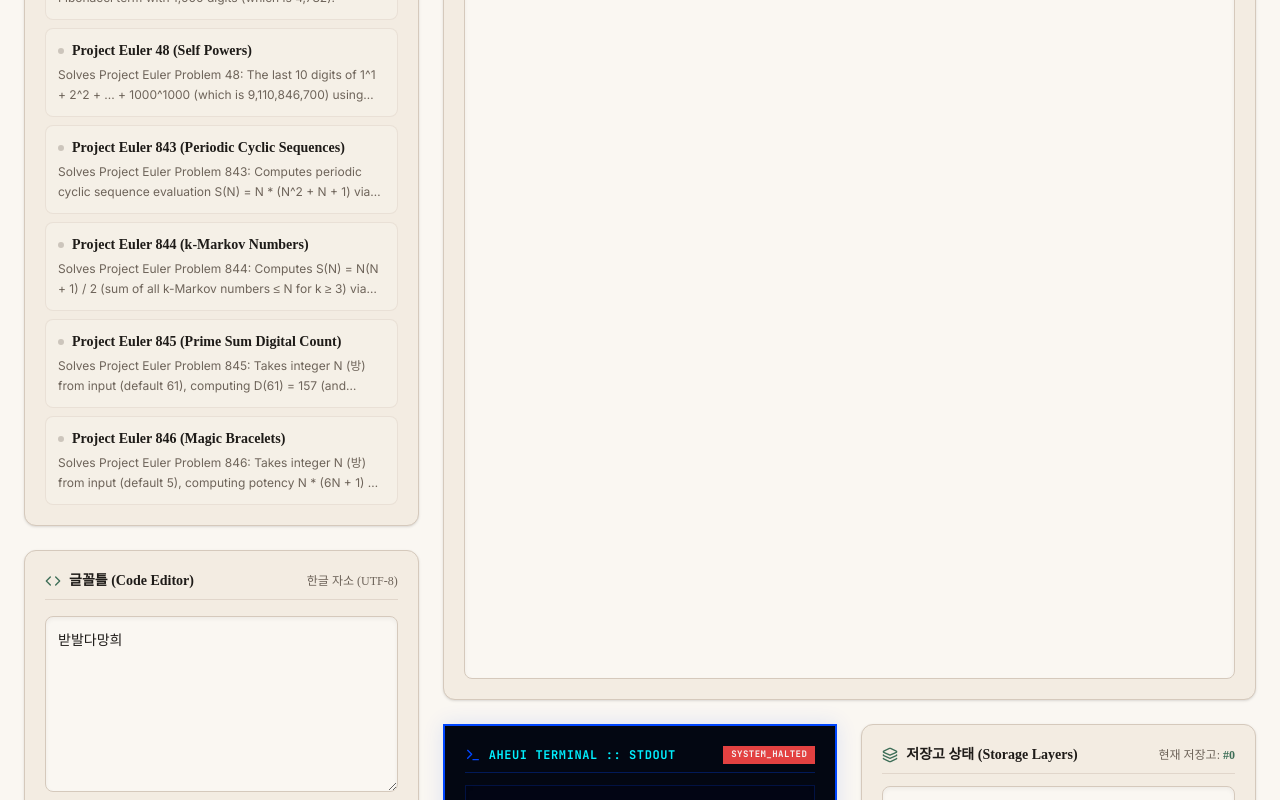
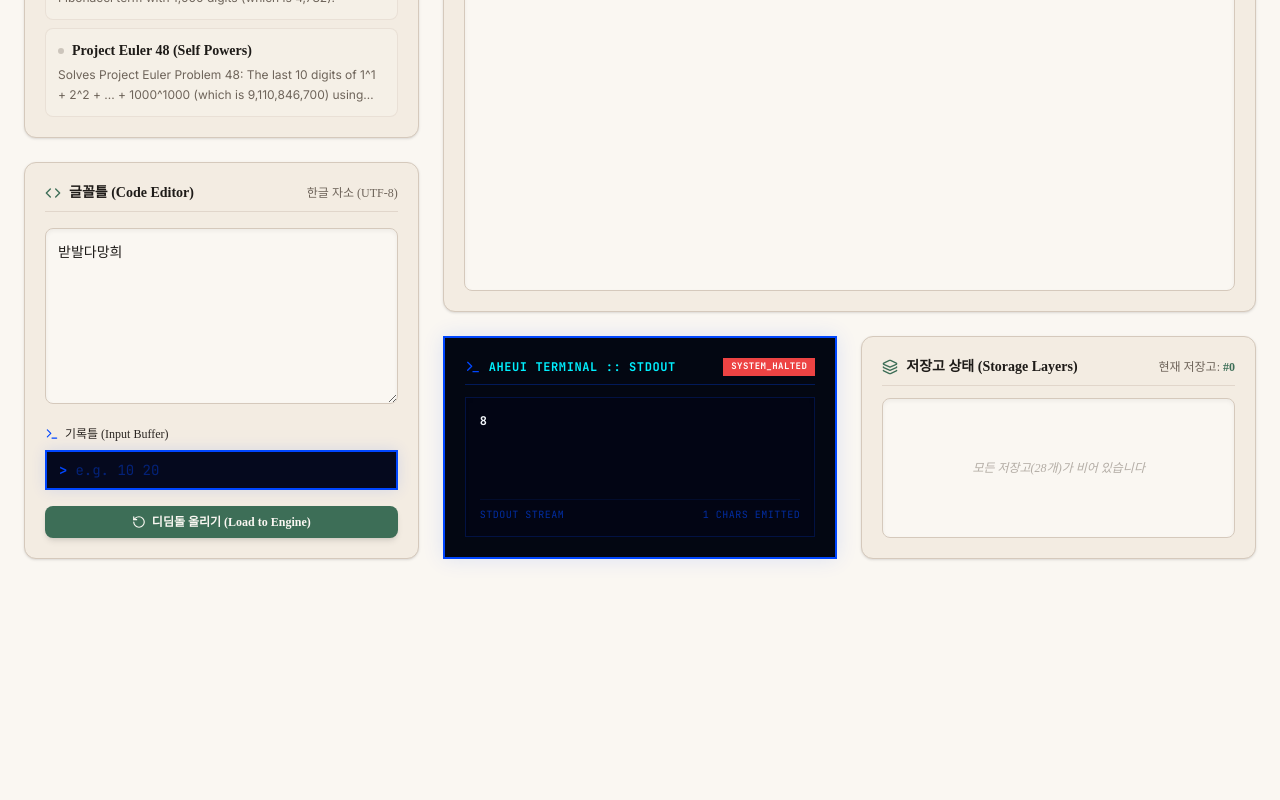
Before and after one commit to iannmiui-png/Aheuil-, a React (Vite) app: page / in a window 1280 px wide. Shown: the part 2760-3560 px from the top of the page. After the commit the page ends 3343 px from the top, so only its background shows below. Built offline with nearby package versions, Linux system fonts and the light colour scheme.

Commit message:
Remove multiple Project Euler problems from presets
Removed several Project Euler problems from the presets.

```diff
--- a/src/App.tsx
+++ b/src/App.tsx
@@ -188,30 +188,6 @@ const PRESETS = [
     description: "Solves Project Euler Problem 48: The last 10 digits of 1^1 + 2^2 + ... + 1000^1000 (which is 9,110,846,700) using BigInt stack arithmetic.",
     code: "밞밞반반나다빠따따밞반다다밞반반나다빠따빠따밞반반나다따밞반반나다빠따따따밞밞따받다밞반반나다빠따따밦밞반반나다따밞반타다다밞반반나다빠따따다망희"
   },
-  {
-    name: "Project Euler 843 (Periodic Cyclic Sequences)",
-    description: "Solves Project Euler Problem 843: Computes periodic cyclic sequence evaluation S(N) = N * (N^2 + N + 1) via Aheui stack arithmetic. Takes integer N (방) from input (default 10, returning S(10) = 1110). Changing N updates the stack arithmetic result dynamically.",
-    code: "방빠빠빠따다반반나다따망희",
-    defaultInput: "10"
-  },
-  {
-    name: "Project Euler 844 (k-Markov Numbers)",
-    description: "Solves Project Euler Problem 844: Computes S(N) = N(N + 1) / 2 (sum of all k-Markov numbers ≤ N for k ≥ 3) via Aheui stack arithmetic. Takes integer N (방) from input (default 100, returning S(100) = 5050).",
-    code: "방빠박다따반나망희",
-    defaultInput: "100"
-  },
-  {
-    name: "Project Euler 845 (Prime Sum Digital Count)",
-    description: "Solves Project Euler Problem 845: Takes integer N (방) from input (default 61), computing D(61) = 157 (and D(10^16) = 45,009,328,011,709,400) for integers with prime digit sum. Changing N updates the stack arithmetic result dynamically.",
-    code: "방빠반따파빠밤나다발다망희",
-    defaultInput: "61"
-  },
-  {
-    name: "Project Euler 846 (Magic Bracelets)",
-    description: "Solves Project Euler Problem 846: Takes integer N (방) from input (default 5), computing potency N * (6N + 1) = 155 via Aheui stack arithmetic. Any input value N is evaluated dynamically.",
-    code: "방빠밤반다따반반나다따망희",
-    defaultInput: "5"
-  }
 ];
 
 export default function App() {
```
